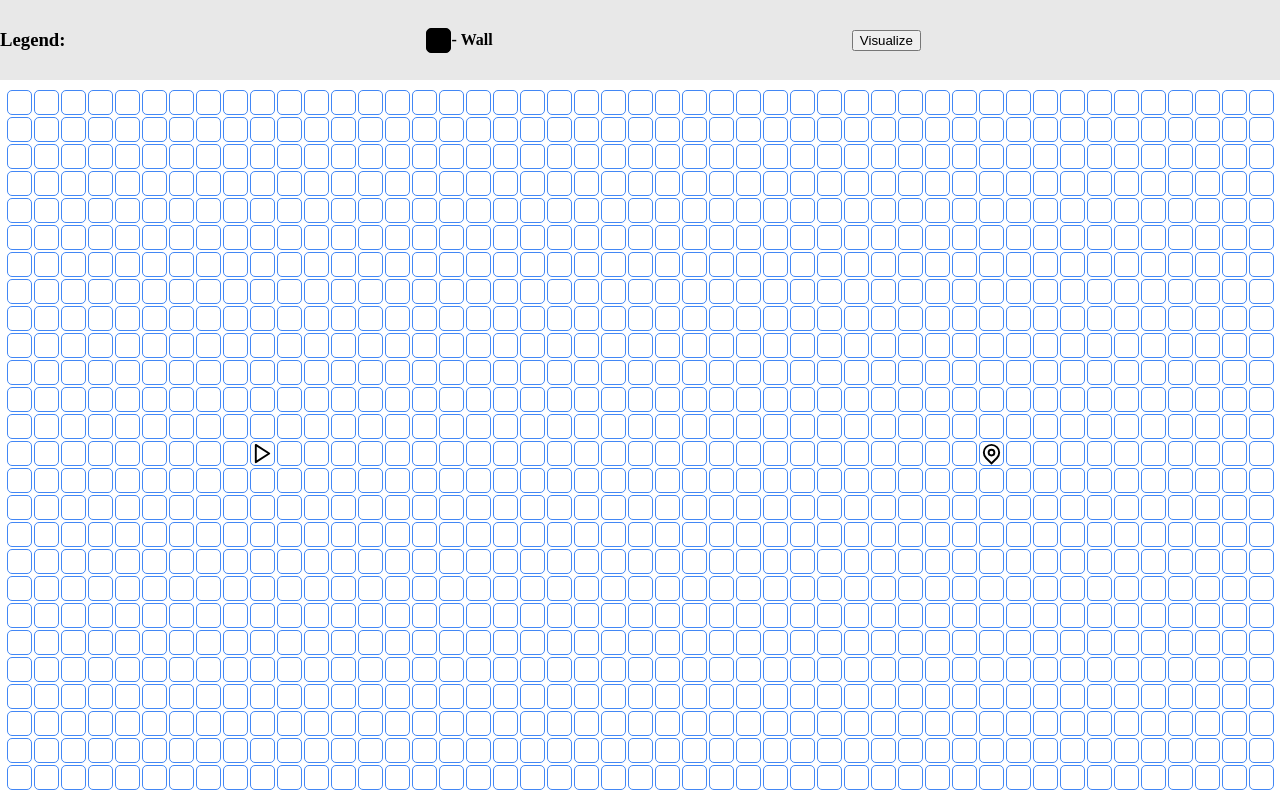
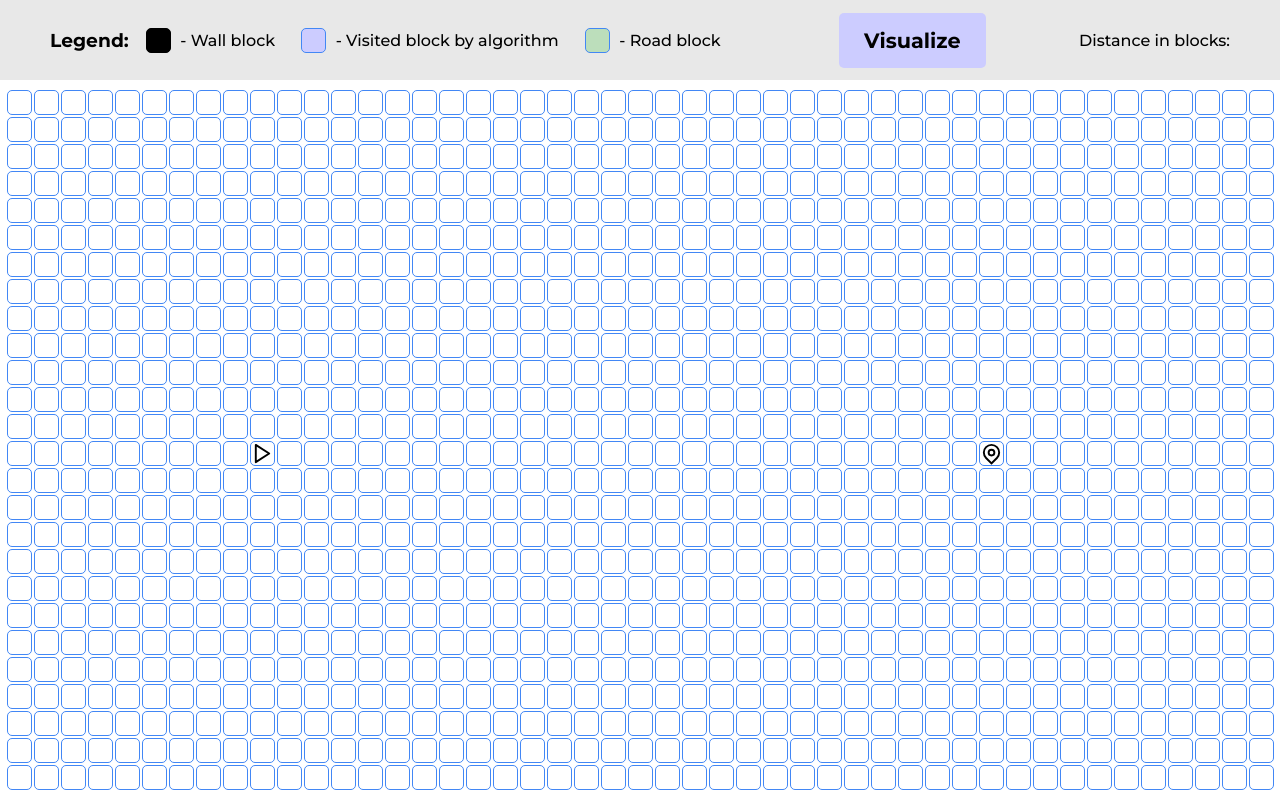
Before and after one commit to SongoMen/Astar-algorithm, a plain HTML site: page index.html in a window 1280 px wide. Drawn offline with nearby package versions, Linux system fonts and the light colour scheme.

Commit message:
legend, css, distance in blocks

```diff
--- a/css/style.css
+++ b/css/style.css
@@ -1,10 +1,17 @@
 *{
 	box-sizing: border-box;
+    font-family: 'Montserrat';
 }
 html,body{
 	margin: 0;
 	width: 100%;
 	height: 100%;
+}
+h3{
+    font-weight: 700
+}
+h4{
+    font-weight: 500
 }
 @keyframes wallShow{
 	0%{
@@ -41,7 +48,9 @@ html,body{
 
 
 .header{
-	width: 100%;
+    color: black;
+    padding: 20px 50px;
+    width: 100%;
 	height: 10%;
 	background-color: rgba(33, 33, 33,.1);
     display: flex;
@@ -84,8 +93,23 @@ html,body{
 	background-color: #ccccff ;
 	animation: visitedShow .3s;
 }
-.desc{
+.flex{
     display: flex;
-    justify-content: center;
+    justify-content: space-between;
     align-items: center
 }
+.flex h4{
+    margin-right: 25px
+}
+.btn{
+    background-color: #ccccff;
+    font-size: 1.3em;
+    font-weight: 600;
+    border: 0;
+    border-radius: 5px;
+    padding: 15px 25px;
+    transition: all .5s
+}
+.btn:hover{
+    border-radius: 10px;
+}
--- a/index.html
+++ b/index.html
@@ -7,19 +7,29 @@
 	<meta http-equiv="X-UA-Compatible" content="ie=edge">
 	<title>Pathfinding</title>
 	<link rel="stylesheet" href="./css/style.css">
-
+    <link href="https://fonts.googleapis.com/css?family=Montserrat:500,700&display=swap" rel="stylesheet">
 	<script src="https://ajax.googleapis.com/ajax/libs/jquery/3.4.1/jquery.min.js"></script>
 </head>
 
 <body>
 	<header class="header" id="header">
-        <h3>Legend:</h3>
-        <div class="desc">
-            <div class="block wall"></div>
-            <h4> - Wall</h4>
+        <div class="flex">
+            <h3>Legend:&nbsp;&nbsp;&nbsp;</h3>
+            <div class="flex">
+                <div class="block wall"></div>
+                <h4>&nbsp; - Wall block</h4>
+            </div>
+            <div class="flex">
+                <div class="block visited"></div>
+                <h4>&nbsp; - Visited block by algorithm</h4>
+            </div>
+            <div class="flex">
+                <div class="block road"></div>
+                <h4>&nbsp; - Road block</h4>
+            </div>
         </div>
-        <button onClick="search()">Visualize</button>
-		<p style="color: white" id="allBlocks"></p>
+        <button class="btn" id="btn" onClick="search()">Visualize</button>
+		<p id="allBlocks">Distance in blocks: </p>
 	</header>
 	<div class="area" id="area"></div>
 
--- a/js/astar.js
+++ b/js/astar.js
@@ -168,7 +168,6 @@ function Graph(gridIn, options) {
   this.nodes = [];
   this.diagonal = !!options.diagonal;
   this.grid = [];
-    console.log(gridIn)
   for (var x = 0; x < gridIn.length; x++) {
     this.grid[x] = [];
 
--- a/js/renderRoad.js
+++ b/js/renderRoad.js
@@ -2,9 +2,10 @@ var graph = new Graph(board)
 let doing = false;
 function search() {
     if (!doing) {
+        document.getElementById("btn").innerHTML = "Loading...";
         doing = true
-        $('.block').removeClass("road");
-        $('.block').removeClass("visited");
+        $('.area .block').removeClass("road");
+        $('.area .block').removeClass("visited");
         var graph = new Graph(board)
 
         var start = graph.grid[startX][startY];
@@ -15,7 +16,6 @@ function search() {
         check = setInterval(checkAstar,100)
 
         function checkAstar(){
-           console.log("XXXX")
             if(done){
                 getRoad(result)
             }
@@ -28,13 +28,13 @@ function search() {
                     document.querySelector(`.row-${result[i].y} .block-${result[i].x}`).classList.add("road")
                 }, 20 * i);
             }
-            document.getElementById("allBlocks").innerHTML = result.length
+            document.getElementById("allBlocks").innerHTML = "Distance in blocks: " + result.length
             setTimeout(() => {
                 doing = false
-            }, 50 * result.length);
+                document.getElementById("btn").innerHTML = "Visualize";
+            }, 20 * result.length);
             done = false
             clearInterval(check)
-
         }
     }
 }
```
